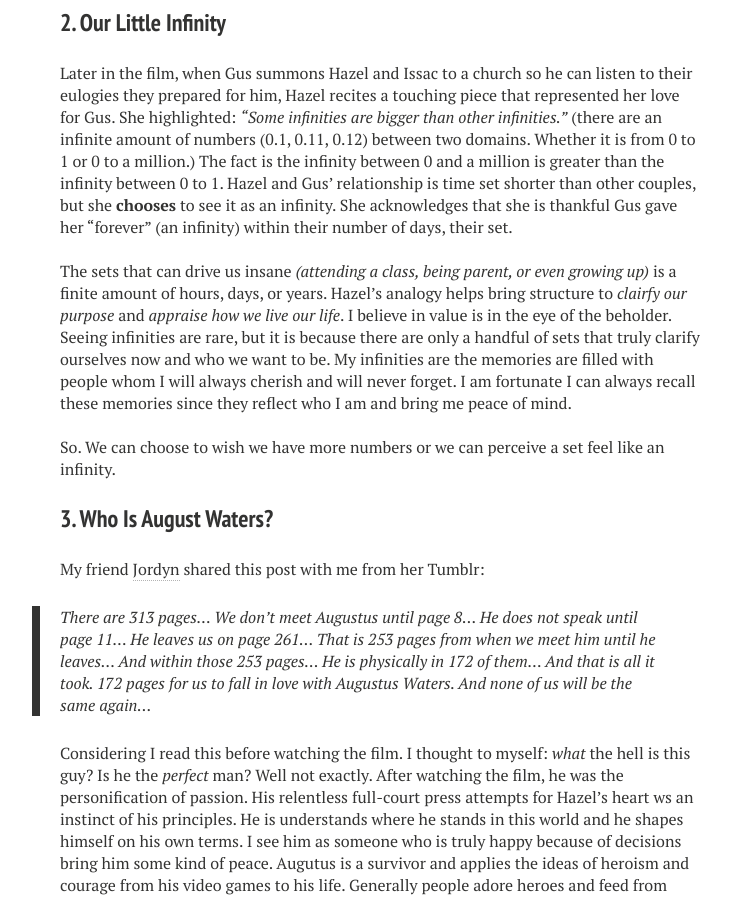
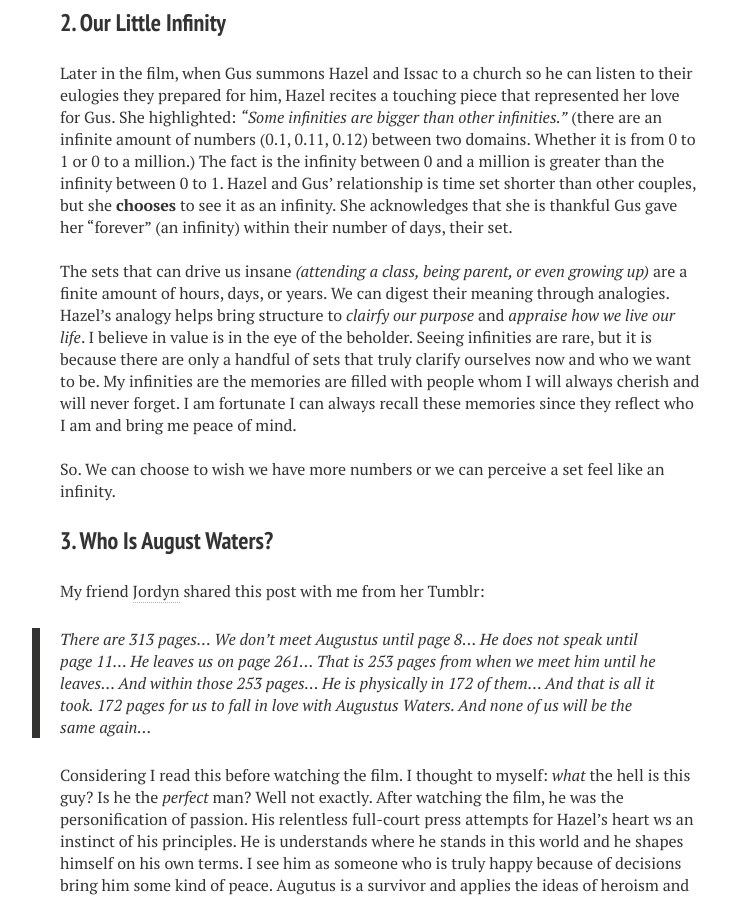
Before and after one commit to alexpolonsky/doswah.com, a Jekyll site: the page built from _posts/2014-06-07-the-fault-in-our-stars.md, in a window 1280 px wide and 900 px high, scrolled down 3256 px. Shown: the whole window, without its empty margins (260-990 px from the left). Built offline with Jekyll 4.4.1, drawn with Linux system fonts in a browser that asks for light colours; nearby versions of some CDN libraries; comment, search, counter and statistics services are not loaded.

Commit message:
Fixed TFIOS grammer

```diff
--- a/_posts/2014-06-07-the-fault-in-our-stars.md
+++ b/_posts/2014-06-07-the-fault-in-our-stars.md
@@ -80,7 +80,7 @@
 
 Later in the film, when Gus summons Hazel and Issac to a church so he can listen to their eulogies they prepared for him, Hazel recites a touching piece that represented her love for Gus. She highlighted: *"Some infinities are bigger than other infinities."* (there are an infinite amount of numbers (0.1, 0.11, 0.12) between two domains. Whether it is from 0 to 1 or 0 to a million.) The fact is the infinity between 0 and a million is greater than the infinity between  0 to 1. Hazel and Gus' relationship is time set shorter than other couples, but she **chooses** to see it as an infinity. She acknowledges that she is thankful Gus gave her "forever" (an infinity) within their number of days, their set.
 <br><br>
-The sets that can drive us insane *(attending a class, being parent, or even growing up)* is a finite amount of hours, days, or years. Hazel's analogy helps bring structure to *clairfy our purpose* and *appraise how we live our life*. I believe in value is in the eye of the beholder. Seeing infinities are rare, but it is because there are only a handful of sets that truly clarify ourselves now and who we want to be.  My infinities are the memories are filled with people whom I will always cherish and will never forget. I am fortunate I can always recall these memories since they reflect who I am and bring me peace of mind.
+The sets that can drive us insane *(attending a class, being parent, or even growing up)* are a finite amount of hours, days, or years. We can digest their meaning through analogies. Hazel's analogy helps bring structure to *clairfy our purpose* and *appraise how we live our life*. I believe in value is in the eye of the beholder. Seeing infinities are rare, but it is because there are only a handful of sets that truly clarify ourselves now and who we want to be.  My infinities are the memories are filled with people whom I will always cherish and will never forget. I am fortunate I can always recall these memories since they reflect who I am and bring me peace of mind.
 <br><br>
 So. We can choose to wish we have more numbers or we can perceive a set feel like an infinity.
 
```
